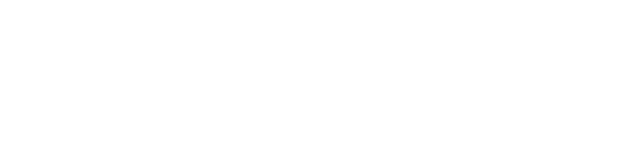
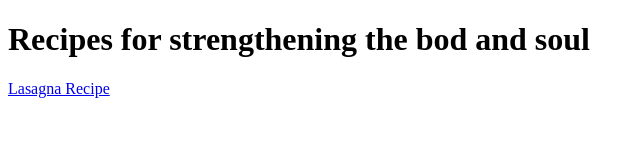
Before and after one commit to Cjacobs20/odin_recipes, a plain HTML site: page index.html in a window 1280 px wide. Shown: the whole page, without its empty margins (0-644 px from the left). Drawn offline with Linux system fonts and the light colour scheme; files that its build step writes are made by us from their sources.

Commit message:
Not so pretty lasagna page addition, along with images folder

```diff
--- a/index.html
+++ b/index.html
@@ -1,7 +1,12 @@
 <!DOCTYPE html>
 <html>
     <head>
-        <title>Odin Project REcipe Site</title>
+        <title>Odin Project Recipe Site</title>
         <link rel="stylesheet" href="css/style.css" type="text/css">
     </head>
 </html>
+
+<body>
+    <h1>Recipes for strengthening the bod and soul</h1>
+    <a href="recipes/lasagna.html">Lasagna Recipe</a>
+</body>
```
Also changed, not shown: recipes/lasagna.html (+2 -0 lines), 3 other files.
